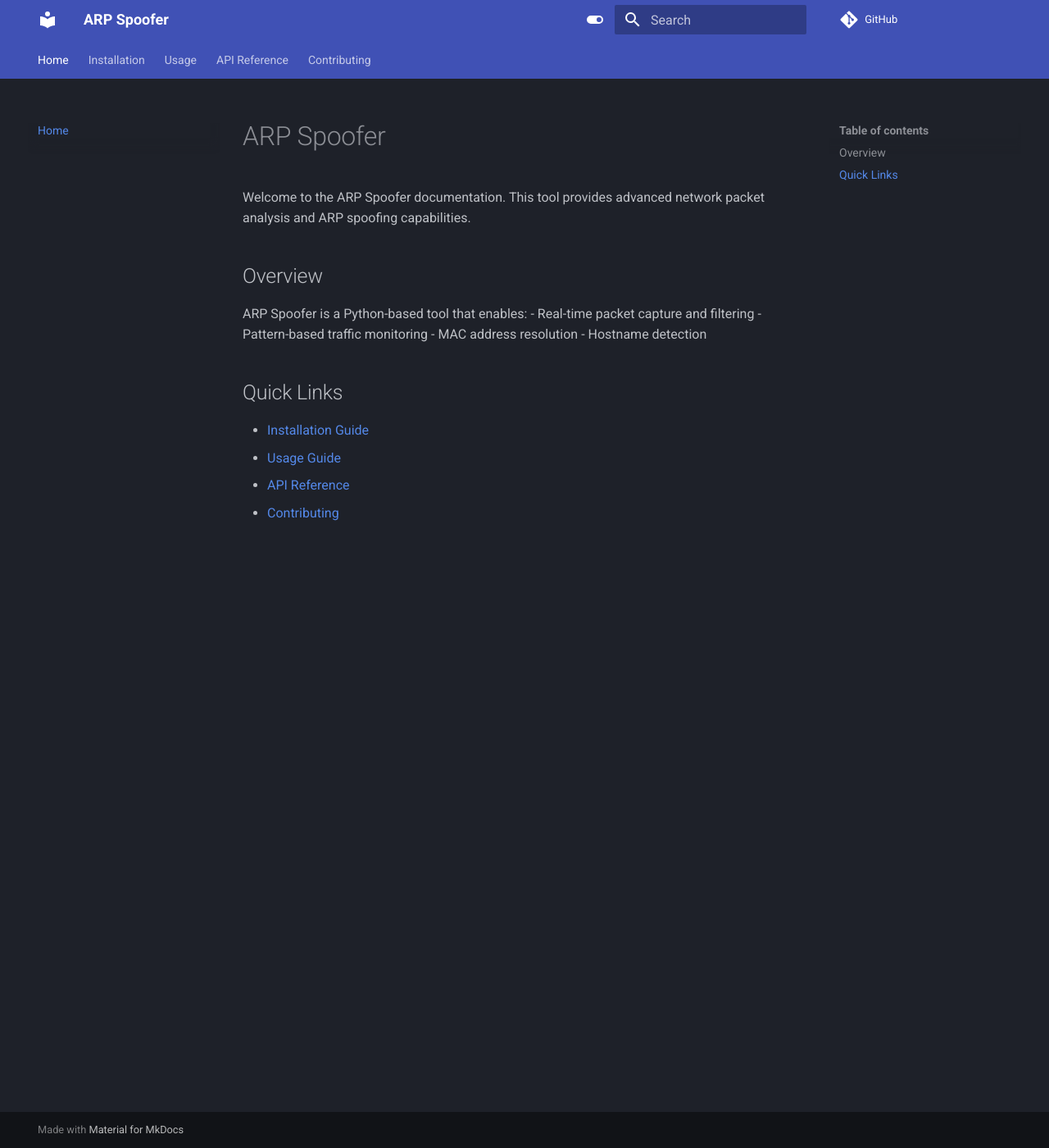
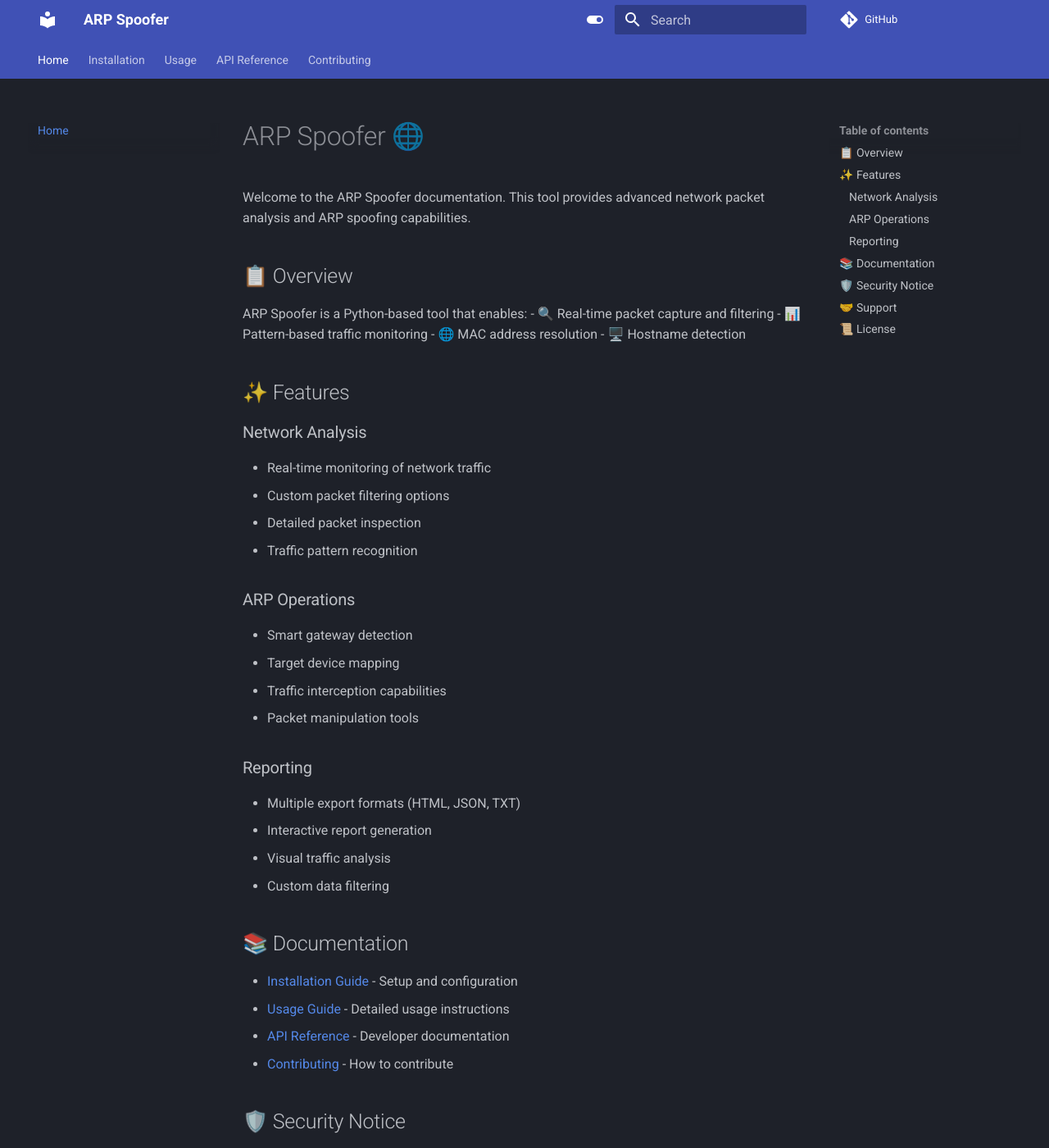
Before and after one commit to zeefxd/ARP-Spoofer, an MkDocs documentation site: the page built from docs/index.md, in a window 1280 px wide and 1400 px high. Shown: the whole window at 82% size. Built offline with MkDocs 1.6.1 and Material for MkDocs 9.7.7, drawn with Linux system fonts in a browser that asks for light colours; comment, search, counter and statistics services are not loaded; some of the changed text lies outside the part shown.

Commit message:
docs: update index.md

```diff
--- a/docs/index.md
+++ b/docs/index.md
@@ -1,17 +1,54 @@
-# ARP Spoofer
+# ARP Spoofer 🌐
 
 Welcome to the ARP Spoofer documentation. This tool provides advanced network packet analysis and ARP spoofing capabilities.
 
-## Overview
+## 📋 Overview
 
 ARP Spoofer is a Python-based tool that enables:
-- Real-time packet capture and filtering
-- Pattern-based traffic monitoring
-- MAC address resolution
-- Hostname detection
+- 🔍 Real-time packet capture and filtering
+- 📊 Pattern-based traffic monitoring
+- 🌐 MAC address resolution
+- 🖥️ Hostname detection
 
-## Quick Links
-- [Installation Guide](installation.md)
-- [Usage Guide](usage.md)
-- [API Reference](api.md)
-- [Contributing](contributing)
+## ✨ Features
+
+### Network Analysis
+- Real-time monitoring of network traffic
+- Custom packet filtering options
+- Detailed packet inspection
+- Traffic pattern recognition
+
+### ARP Operations
+- Smart gateway detection
+- Target device mapping
+- Traffic interception capabilities
+- Packet manipulation tools
+
+### Reporting
+- Multiple export formats (HTML, JSON, TXT)
+- Interactive report generation
+- Visual traffic analysis
+- Custom data filtering
+
+## 📚 Documentation
+- [Installation Guide](installation.md) - Setup and configuration
+- [Usage Guide](usage.md) - Detailed usage instructions
+- [API Reference](api.md) - Developer documentation
+- [Contributing](contributing.md) - How to contribute
+
+## 🛡️ Security Notice
+
+This tool is intended for educational and authorized testing purposes only. Make sure to:
+- Only use on networks you own or have explicit permission to test
+- Follow local laws and regulations
+- Be aware of potential security implications
+
+## 🤝 Support
+
+- Report issues on [GitHub](https://github.com/zeefxd/ARP-Spoofer/issues)
+- Join our community discussions
+- Check out the [contributing guidelines](contributing.md)
+
+## 📜 License
+
+This project is licensed under the MIT License - see the [LICENSE](https://github.com/zeefxd/ARP-Spoofer/blob/main/LICENSE) file for details.
```
